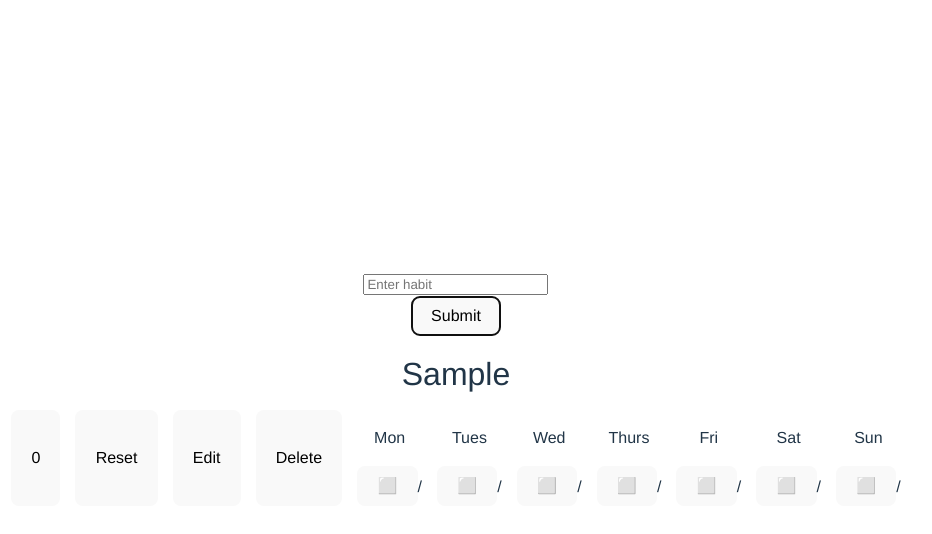
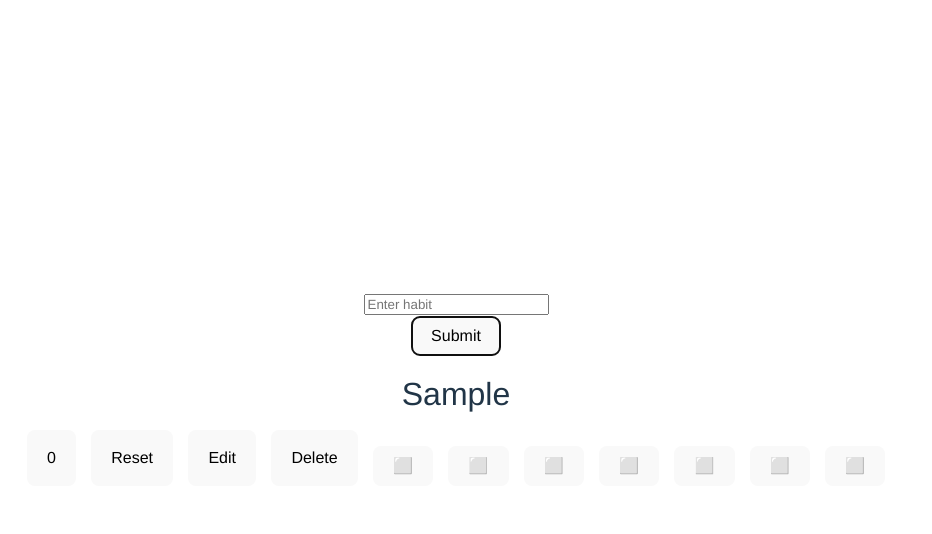
Before and after one commit to Rajat-web-server/Habit_tracker, a React (Vite) app in the folder Habit Tracker/: page / in a window 1280 px wide. Both pictures are taken after typing "Sample" into the empty fields and a click on the button "Submit". Shown: the top 534 px of the page, without its empty margins (184-1116 px from the left). Built offline with nearby package versions, Linux system fonts and the light colour scheme.

Commit message:
Organize week data model by applying dynamic object generation using forEach()

```diff
--- a/Habit Tracker/src/App.jsx
+++ b/Habit Tracker/src/App.jsx
@@ -13,6 +13,21 @@
     return storedHabit ? JSON.parse(storedHabit) : [];
   });
 
+  const weekFunc = () => {
+    const week = ["Mon", "Tues", "Wed", "Thurs", "Fri", "Sat", "Sun"];
+
+    const weeks={}
+
+    week.forEach((day,index) => {
+      weeks[day] = {
+           date : now.getDate(),
+         checked : false
+      };
+    });
+    return weeks;
+  };
+  console.log(weekFunc())
+
   const Submit = () => {
     if (!habit.trim()) return;
     const newHabit = {
@@ -20,8 +35,20 @@
       title: habit,
       counter: 0,
       checked: Array(7).fill(false),
-      week: ["Mon", "Tues", "Wed", "Thurs", "Fri", "Sat", "Sun"],
+      week: weekFunc(),
       completionDate: [],
+      /**
+       * so how it's gonna be like
+       * week :{
+       *  "Mon":{
+       *   date : now.toLocalString(),
+       *   checked : true,
+       *
+       *
+       *  }
+       * }
+       *
+       */
     };
     sethabitList([...habitList, newHabit]); //immutable state updates
     setHabit("");
--- a/Habit Tracker/src/components/habit_item.jsx
+++ b/Habit Tracker/src/components/habit_item.jsx
@@ -104,7 +104,6 @@
                   }
                   {/* {console.log(!habit.checked[dayIndex])} */}
               </button>
-              /
             </div>
           );
         })}
```
